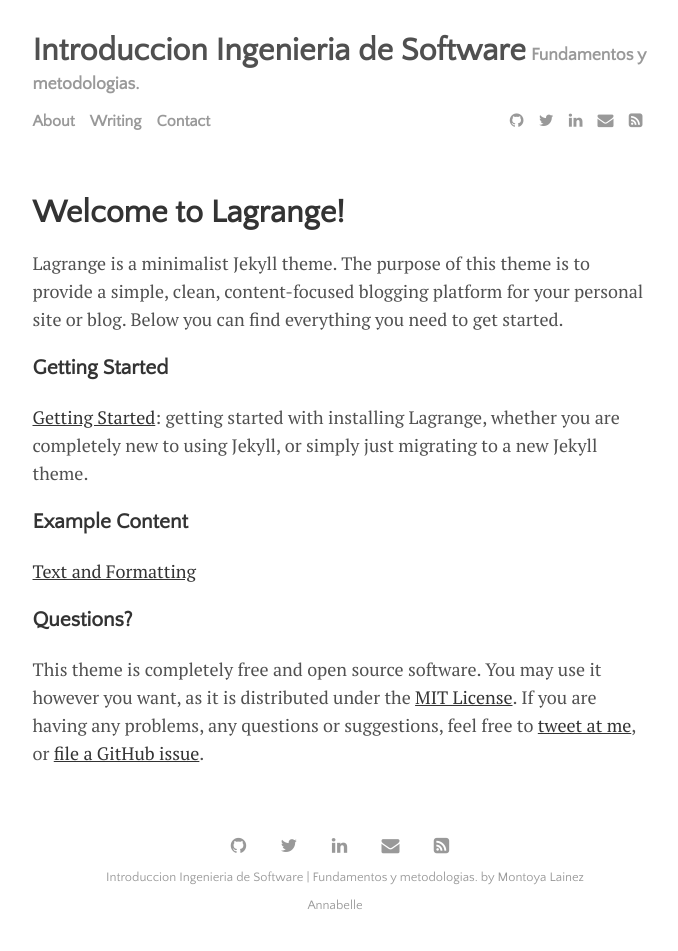
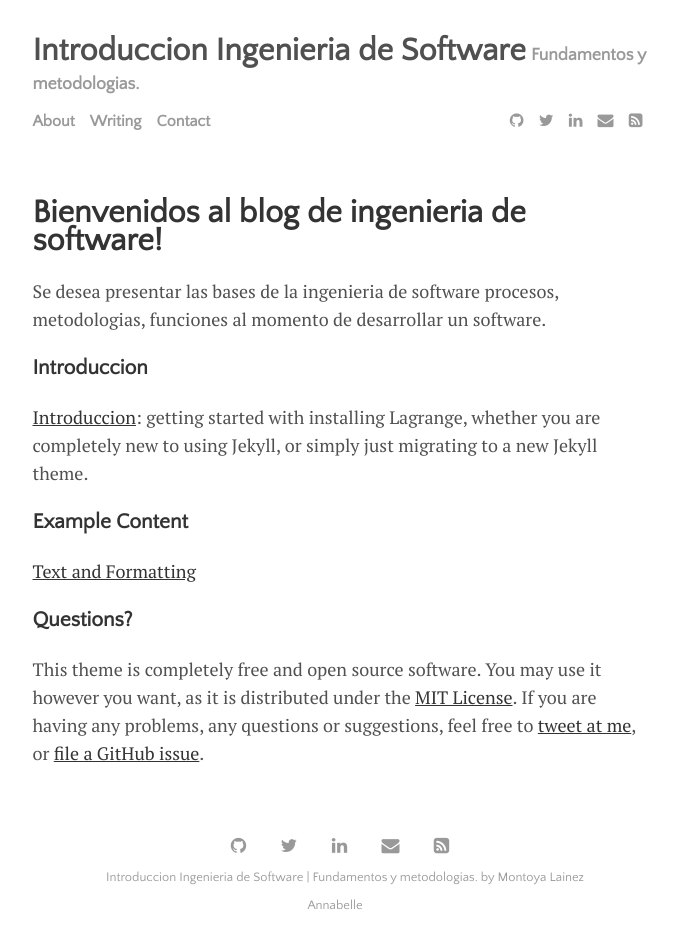
Before and after one commit to Anna-Montoya2020/Ingenieria-de-Software-Proyecto, a Jekyll site: the page built from menu/about.md, in a window 1280 px wide. Shown: the whole page, without its empty margins (300-978 px from the left). Built offline with Jekyll 4.4.1, drawn with Linux system fonts in a browser that asks for light colours.

Commit message:
Update about.md

```diff
--- a/menu/about.md
+++ b/menu/about.md
@@ -1,13 +1,13 @@
 ---
 layout: page
-title: Welcome to Lagrange!
+title: Bienvenidos al blog de ingenieria de software!
 ---
 
-Lagrange is a minimalist Jekyll theme. The purpose of this theme is to provide a simple, clean, content-focused blogging platform for your personal site or blog. Below you can find everything you need to get started.
+Se desea presentar las bases de la ingenieria de software procesos, metodologias, funciones al momento de desarrollar un software.
 
-### Getting Started
+### Introduccion
 
-[Getting Started]({{ site.github.url }}{% post_url 2015-10-10-getting-started %}): getting started with installing Lagrange, whether you are completely new to using Jekyll, or simply just migrating to a new Jekyll theme.
+[Introduccion]({{ site.github.url }}{% post_url 2015-10-10-getting-started %}): getting started with installing Lagrange, whether you are completely new to using Jekyll, or simply just migrating to a new Jekyll theme.
 
 ### Example Content
 
```
